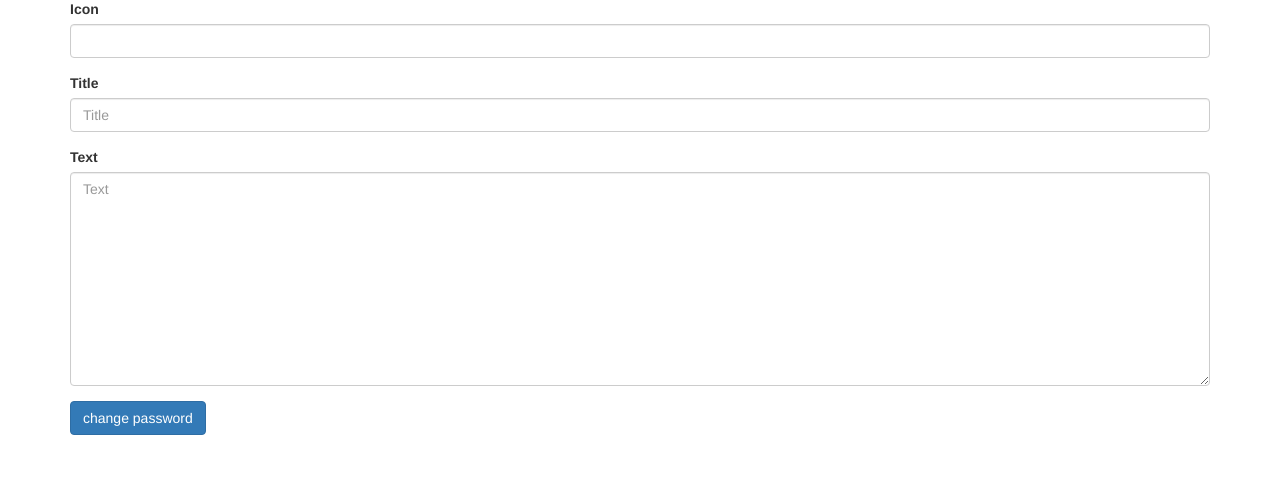
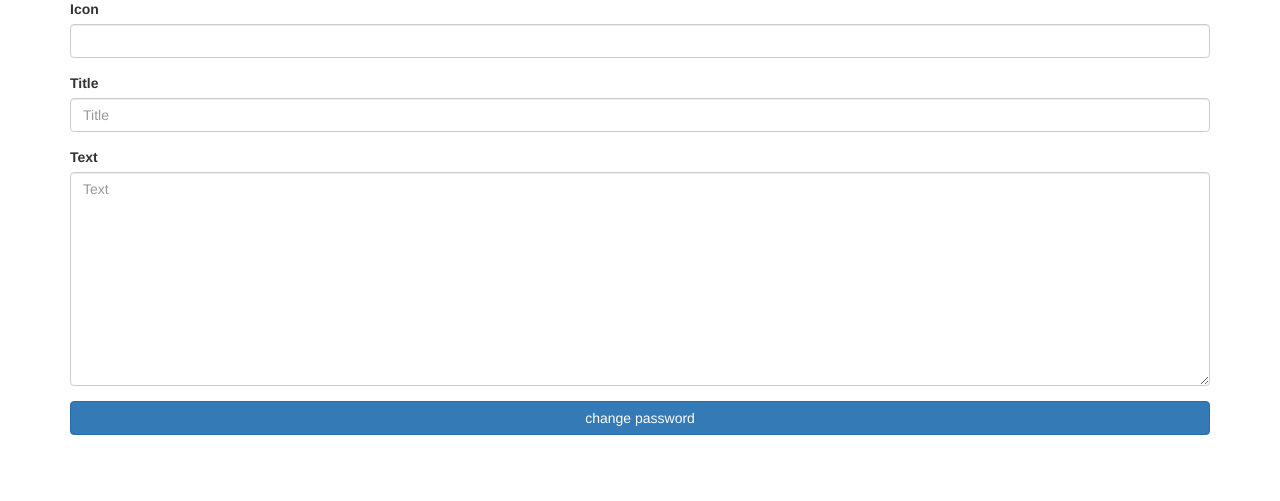
Before and after one commit to rezometz/django-paiji2-forum, a Django app: template sample_project/home/templates/home/password_change.html in a window 1280 px wide. Shown: the part 41-542 px from the top of the page. Run offline with Django 3.2, Linux system fonts and the light colour scheme; the template is opened without the code that fills it: values that come from a table or form of the project are taken from there, others are empty; some libraries are stand-ins or nearby versions.

Commit message:
btn-block in sample_project

```diff
--- a/sample_project/home/templates/home/login.html
+++ b/sample_project/home/templates/home/login.html
@@ -10,6 +10,6 @@
 <form method="post" action="{% url 'login' %}">
     {% csrf_token %}
     {% bootstrap_form form %}
-    <input class="btn btn-primary" type="submit" value="{% trans 'login' %}" />
+    <input class="btn btn-primary btn-block" type="submit" value="{% trans 'login' %}" />
 </form>
 {% endblock %}
--- a/sample_project/home/templates/home/password_change.html
+++ b/sample_project/home/templates/home/password_change.html
@@ -10,6 +10,6 @@
 <form method="post" action="{% url 'password_change' %}">
     {% csrf_token %}
     {% bootstrap_form form %}
-    <input class="btn btn-primary" type="submit" value="{% trans 'change password' %}" />
+    <input class="btn btn-primary btn-block" type="submit" value="{% trans 'change password' %}" />
 </form>
 {% endblock %}
```
